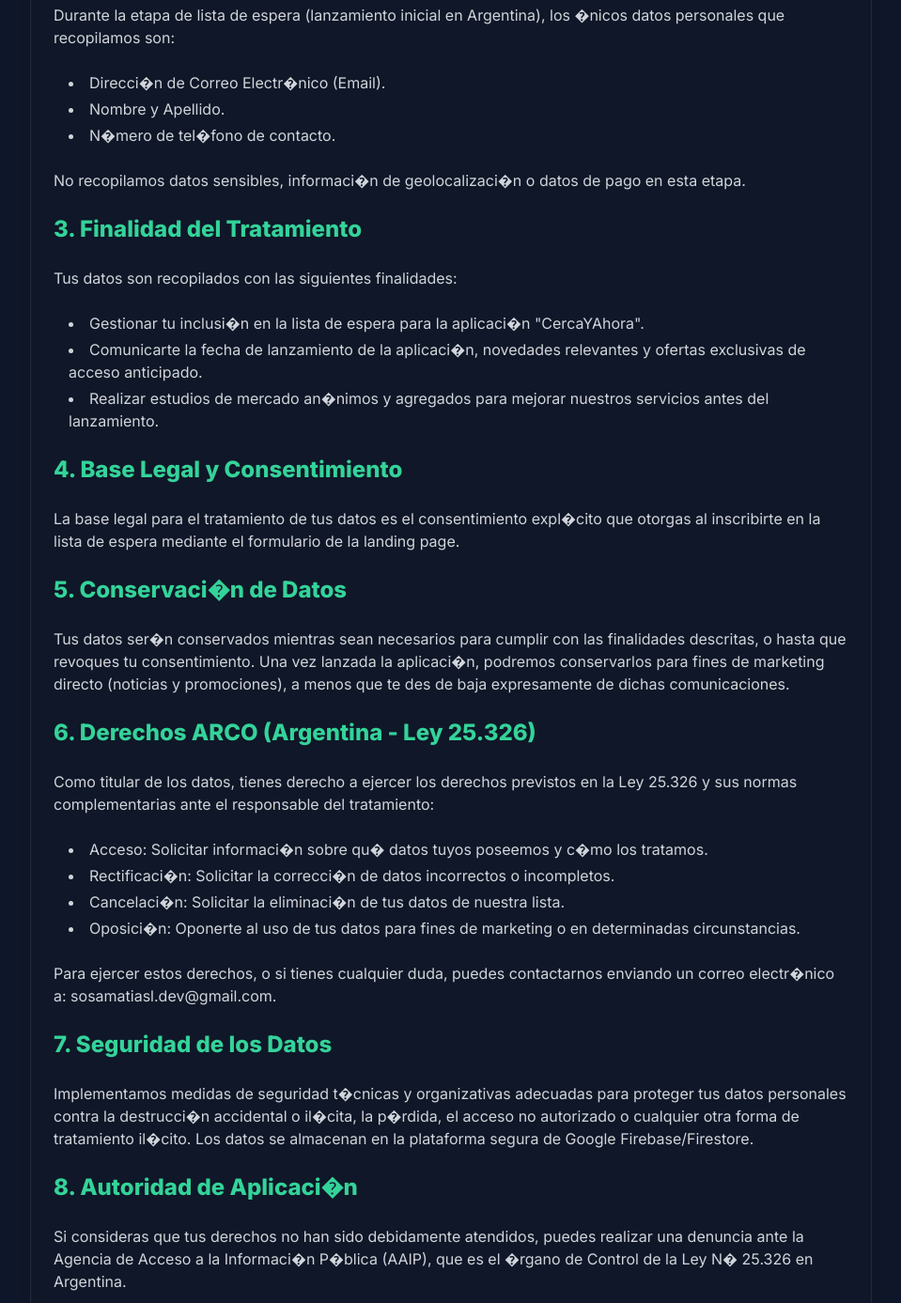
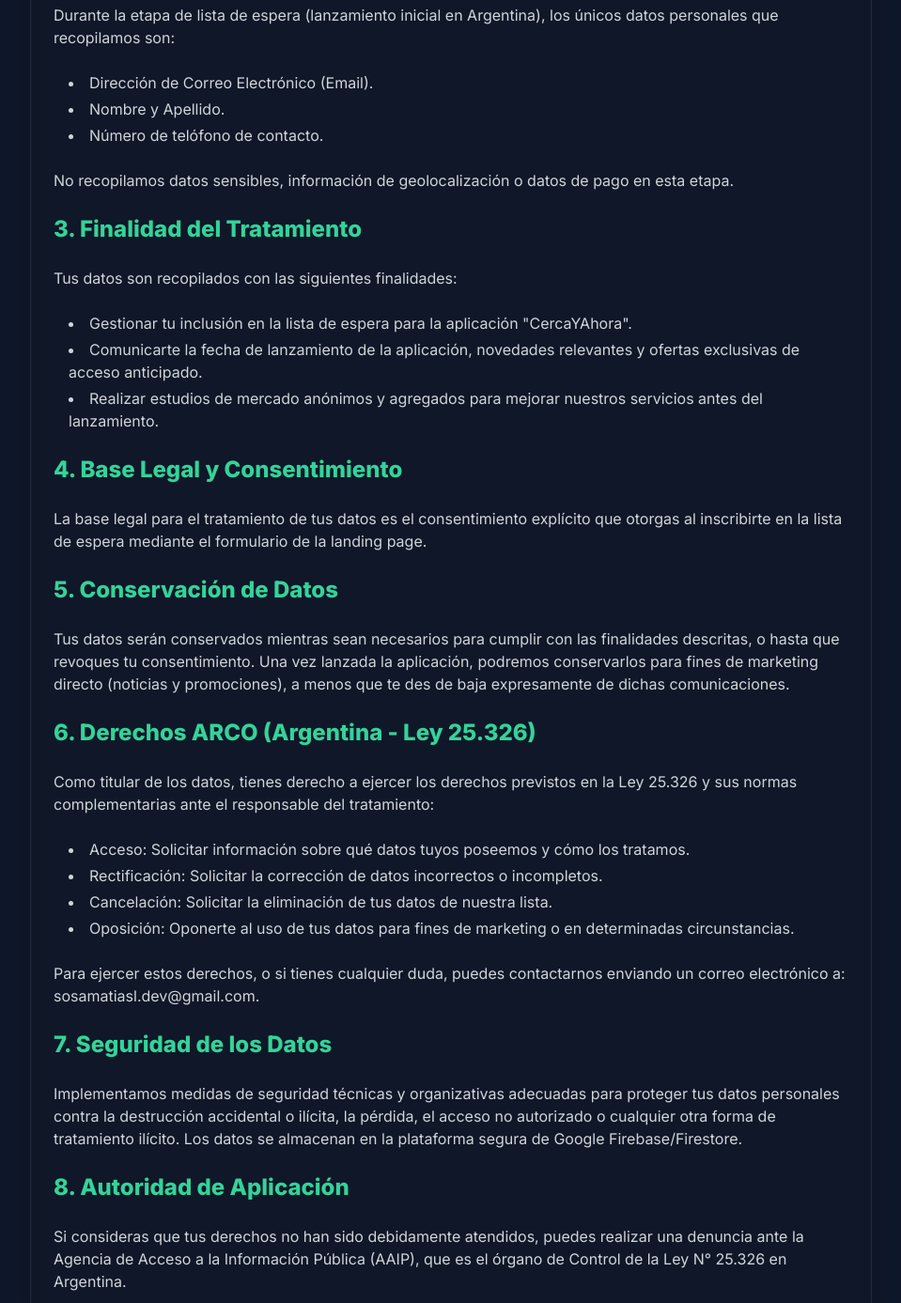
Before and after one commit to sosamatiasl/cercayahoraapp, a plain HTML site: page politica-privacidad.html in a window 1280 px wide. Shown: the part 478-1865 px from the top of the page at 94% size, without its empty margins (160-1119 px from the left). Drawn offline with nearby package versions, Linux system fonts and the light colour scheme.

Commit message:
Added Privacy Policy

```diff
--- a/politica-privacidad.html
+++ b/politica-privacidad.html
@@ -3,7 +3,7 @@
 <head>
     <meta charset="UTF-8">
     <meta name="viewport" content="width=device-width, initial-scale=1.0">
-    <title>Pol�tica de Privacidad | CercaYAhora</title>
+    <title>Política de Privacidad | CercaYAhora</title>
     <!-- Carga de Tailwind CSS -->
     <script src="https://cdn.tailwindcss.com"></script>
     <link rel="preconnect" href="https://fonts.googleapis.com">
@@ -33,12 +33,12 @@
 </head>
 <body>
 
-    <!-- Secci�n de Contenido de la Pol�tica de Privacidad -->
+    <!-- Sección de Contenido de la Política de Privacidad -->
     <div class="content-container p-4 md:p-12">
         <div class="max-w-4xl mx-auto py-8 px-6 bg-gray-900/50 backdrop-blur-sm rounded-3xl shadow-2xl border border-gray-700/50">
             <header class="mb-8 border-b pb-4 border-gray-700">
                 <h1 class="text-4xl font-extrabold text-green-400 mb-2 tracking-tight">
-                    Pol�tica de Privacidad
+                    Política de Privacidad
                 </h1>
                 <p class="text-gray-400">Vigente a partir del 3 de Diciembre de 2025</p>
             </header>
@@ -46,7 +46,7 @@
             <div class="text-gray-300 space-y-6 text-base">
 
                 <p>
-                    En CercaYAhora, estamos comprometidos con la protecci�n de tu privacidad y el manejo transparente de tus datos personales. Esta pol�tica describe c�mo recopilamos, utilizamos y protegemos la informaci�n que nos proporcionas al inscribirte en nuestra lista de espera.
+                    En CercaYAhora, estamos comprometidos con la protección de tu privacidad y el manejo transparente de tus datos personales. Esta política describe cómo recopilamos, utilizamos y protegemos la informaci+on que nos proporcionas al inscribirte en nuestra lista de espera.
                 </p>
 
                 <h2 class="text-2xl font-bold">1. Responsable del Tratamiento de Datos</h2>
@@ -56,15 +56,15 @@
 
                 <h2 class="text-2xl font-bold">2. Datos Recopilados</h2>
                 <p>
-                    Durante la etapa de lista de espera (lanzamiento inicial en Argentina), los �nicos datos personales que recopilamos son:
+                    Durante la etapa de lista de espera (lanzamiento inicial en Argentina), los únicos datos personales que recopilamos son:
                 </p>
                 <ul class="list-disc list-inside ml-4 space-y-1">
-                    <li>Direcci�n de Correo Electr�nico (Email).</li>
+                    <li>Dirección de Correo Electrónico (Email).</li>
                     <li>Nombre y Apellido.</li>
-                    <li>N�mero de tel�fono de contacto.</li>
+                    <li>Número de telófono de contacto.</li>
                 </ul>
                 <p>
-                    No recopilamos datos sensibles, informaci�n de geolocalizaci�n o datos de pago en esta etapa.
+                    No recopilamos datos sensibles, información de geolocalización o datos de pago en esta etapa.
                 </p>
 
                 <h2 class="text-2xl font-bold">3. Finalidad del Tratamiento</h2>
@@ -72,19 +72,19 @@
                     Tus datos son recopilados con las siguientes finalidades:
                 </p>
                 <ul class="list-disc list-inside ml-4 space-y-1">
-                    <li>Gestionar tu inclusi�n en la lista de espera para la aplicaci�n "CercaYAhora".</li>
-                    <li>Comunicarte la fecha de lanzamiento de la aplicaci�n, novedades relevantes y ofertas exclusivas de acceso anticipado.</li>
-                    <li>Realizar estudios de mercado an�nimos y agregados para mejorar nuestros servicios antes del lanzamiento.</li>
+                    <li>Gestionar tu inclusión en la lista de espera para la aplicación "CercaYAhora".</li>
+                    <li>Comunicarte la fecha de lanzamiento de la aplicación, novedades relevantes y ofertas exclusivas de acceso anticipado.</li>
+                    <li>Realizar estudios de mercado anónimos y agregados para mejorar nuestros servicios antes del lanzamiento.</li>
                 </ul>
 
                 <h2 class="text-2xl font-bold">4. Base Legal y Consentimiento</h2>
                 <p>
-                    La base legal para el tratamiento de tus datos es el consentimiento expl�cito que otorgas al inscribirte en la lista de espera mediante el formulario de la landing page.
+                    La base legal para el tratamiento de tus datos es el consentimiento explícito que otorgas al inscribirte en la lista de espera mediante el formulario de la landing page.
                 </p>
 
-                <h2 class="text-2xl font-bold">5. Conservaci�n de Datos</h2>
+                <h2 class="text-2xl font-bold">5. Conservación de Datos</h2>
                 <p>
-                    Tus datos ser�n conservados mientras sean necesarios para cumplir con las finalidades descritas, o hasta que revoques tu consentimiento. Una vez lanzada la aplicaci�n, podremos conservarlos para fines de marketing directo (noticias y promociones), a menos que te des de baja expresamente de dichas comunicaciones.
+                    Tus datos serán conservados mientras sean necesarios para cumplir con las finalidades descritas, o hasta que revoques tu consentimiento. Una vez lanzada la aplicación, podremos conservarlos para fines de marketing directo (noticias y promociones), a menos que te des de baja expresamente de dichas comunicaciones.
                 </p>
 
                 <h2 class="text-2xl font-bold">6. Derechos ARCO (Argentina - Ley 25.326)</h2>
@@ -92,23 +92,23 @@
                     Como titular de los datos, tienes derecho a ejercer los derechos previstos en la Ley 25.326 y sus normas complementarias ante el responsable del tratamiento:
                 </p>
                 <ul class="list-disc list-inside ml-4 space-y-1">
-                    <li>Acceso: Solicitar informaci�n sobre qu� datos tuyos poseemos y c�mo los tratamos.</li>
-                    <li>Rectificaci�n: Solicitar la correcci�n de datos incorrectos o incompletos.</li>
-                    <li>Cancelaci�n: Solicitar la eliminaci�n de tus datos de nuestra lista.</li>
-                    <li>Oposici�n: Oponerte al uso de tus datos para fines de marketing o en determinadas circunstancias.</li>
+                    <li>Acceso: Solicitar información sobre qué datos tuyos poseemos y cómo los tratamos.</li>
+                    <li>Rectificación: Solicitar la corrección de datos incorrectos o incompletos.</li>
+                    <li>Cancelación: Solicitar la eliminación de tus datos de nuestra lista.</li>
+                    <li>Oposición: Oponerte al uso de tus datos para fines de marketing o en determinadas circunstancias.</li>
                 </ul>
                 <p>
-                    Para ejercer estos derechos, o si tienes cualquier duda, puedes contactarnos enviando un correo electr�nico a: sosamatiasl.dev@gmail.com.
+                    Para ejercer estos derechos, o si tienes cualquier duda, puedes contactarnos enviando un correo electrónico a: sosamatiasl.dev@gmail.com.
                 </p>
 
                 <h2 class="text-2xl font-bold">7. Seguridad de los Datos</h2>
                 <p>
-                    Implementamos medidas de seguridad t�cnicas y organizativas adecuadas para proteger tus datos personales contra la destrucci�n accidental o il�cita, la p�rdida, el acceso no autorizado o cualquier otra forma de tratamiento il�cito. Los datos se almacenan en la plataforma segura de Google Firebase/Firestore.
+                    Implementamos medidas de seguridad técnicas y organizativas adecuadas para proteger tus datos personales contra la destrucción accidental o ilícita, la pérdida, el acceso no autorizado o cualquier otra forma de tratamiento ilícito. Los datos se almacenan en la plataforma segura de Google Firebase/Firestore.
                 </p>
 
-                <h2 class="text-2xl font-bold">8. Autoridad de Aplicaci�n</h2>
+                <h2 class="text-2xl font-bold">8. Autoridad de Aplicación</h2>
                 <p>
-                    Si consideras que tus derechos no han sido debidamente atendidos, puedes realizar una denuncia ante la Agencia de Acceso a la Informaci�n P�blica (AAIP), que es el �rgano de Control de la Ley N� 25.326 en Argentina.
+                    Si consideras que tus derechos no han sido debidamente atendidos, puedes realizar una denuncia ante la Agencia de Acceso a la Información Pública (AAIP), que es el órgano de Control de la Ley N° 25.326 en Argentina.
                 </p>
             </div>
         </div>
```
